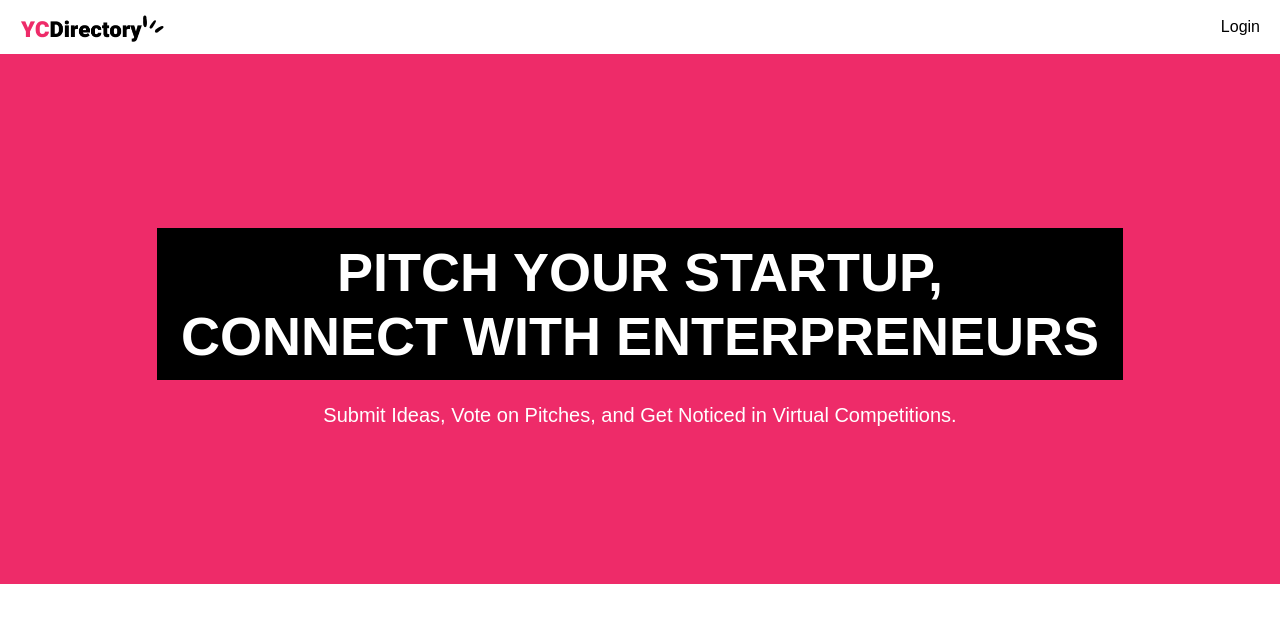
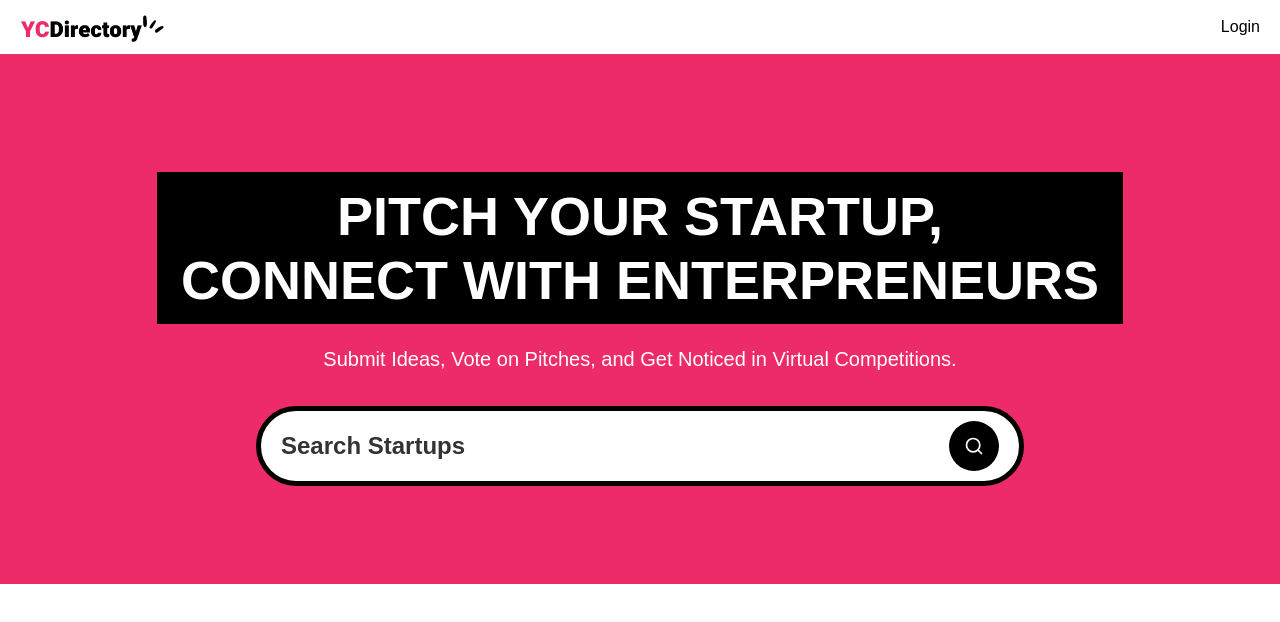
Before and after one commit to edsonv/javascript-mastery---next.js-15-crash-course, a Next.js app: page / in a window 1280 px wide. Shown: the top 622 px of the page. Built offline with nearby package versions, Linux system fonts and the light colour scheme; no server answers; a web font is replaced by a local one.

Commit message:
Search form

```diff
--- a/app/(root)/layout.tsx
+++ b/app/(root)/layout.tsx
@@ -1,5 +1,5 @@
 import { ReactNode } from 'react';
-import Navbar from '../components/Navbar';
+import Navbar from '@/components/Navbar';
 
 const Layout = ({ children }: Readonly<{ children: ReactNode }>) => {
   return (
--- a/app/(root)/page.tsx
+++ b/app/(root)/page.tsx
@@ -1,4 +1,12 @@
-const Home = () => {
+import SearchForm from '@/components/SearchForm';
+
+type Props = {
+  searchParams: Promise<{ query?: string }>;
+};
+
+const Home = async ({ searchParams }: Props) => {
+  const query = (await searchParams).query;
+
   return (
     <>
       <section className='pink_container'>
@@ -9,6 +17,7 @@
           Submit Ideas, Vote on Pitches, and Get Noticed in Virtual
           Competitions.
         </p>
+        <SearchForm query={query} />
       </section>
     </>
   );
--- /dev/null
+++ b/components/SearchForm.tsx
@@ -0,0 +1,28 @@
+import Form from 'next/form';
+import SearchFormReset from '@/components/SearchFormReset';
+import { Search } from 'lucide-react';
+
+type Props = {
+  query?: string;
+};
+
+const SearchForm = ({ query }: Props) => {
+  return (
+    <Form action='/' scroll={false} className='search-form'>
+      <input
+        name='query'
+        defaultValue={query}
+        className='search-input'
+        placeholder='Search Startups'
+      />
+      <div className='flex gap-2'>
+        {query && <SearchFormReset />}
+
+        <button type='submit' className='search-btn text-white'>
+          <Search className='size-5' />
+        </button>
+      </div>
+    </Form>
+  );
+};
+export default SearchForm;
--- /dev/null
+++ b/components/SearchFormReset.tsx
@@ -0,0 +1,22 @@
+'use client';
+
+import { X } from 'lucide-react';
+import Link from 'next/link';
+
+const SearchFormReset = () => {
+  const reset = () => {
+    const form = document.querySelector('.search-form') as HTMLFormElement;
+
+    if (form) form.reset();
+  };
+
+  return (
+    <button type='reset' onClick={reset}>
+      <Link href='/' className='search-btn text-white'>
+        <X className='size-5' />
+      </Link>
+    </button>
+  );
+};
+
+export default SearchFormReset;
--- /dev/null
+++ b/components/ui/button.tsx
@@ -0,0 +1,57 @@
+import * as React from "react"
+import { Slot } from "@radix-ui/react-slot"
+import { cva, type VariantProps } from "class-variance-authority"
+
+import { cn } from "@/lib/utils"
+
+const buttonVariants = cva(
+  "inline-flex items-center justify-center gap-2 whitespace-nowrap rounded-md text-sm font-medium transition-colors focus-visible:outline-none focus-visible:ring-1 focus-visible:ring-ring disabled:pointer-events-none disabled:opacity-50 [&_svg]:pointer-events-none [&_svg]:size-4 [&_svg]:shrink-0",
+  {
+    variants: {
+      variant: {
+        default:
+          "bg-primary text-primary-foreground shadow hover:bg-primary/90",
+        destructive:
+          "bg-destructive text-destructive-foreground shadow-sm hover:bg-destructive/90",
+        outline:
+          "border border-input bg-background shadow-sm hover:bg-accent hover:text-accent-foreground",
+        secondary:
+          "bg-secondary text-secondary-foreground shadow-sm hover:bg-secondary/80",
+        ghost: "hover:bg-accent hover:text-accent-foreground",
+        link: "text-primary underline-offset-4 hover:underline",
+      },
+      size: {
+        default: "h-9 px-4 py-2",
+        sm: "h-8 rounded-md px-3 text-xs",
+        lg: "h-10 rounded-md px-8",
+        icon: "h-9 w-9",
+      },
+    },
+    defaultVariants: {
+      variant: "default",
+      size: "default",
+    },
+  }
+)
+
+export interface ButtonProps
+  extends React.ButtonHTMLAttributes<HTMLButtonElement>,
+    VariantProps<typeof buttonVariants> {
+  asChild?: boolean
+}
+
+const Button = React.forwardRef<HTMLButtonElement, ButtonProps>(
+  ({ className, variant, size, asChild = false, ...props }, ref) => {
+    const Comp = asChild ? Slot : "button"
+    return (
+      <Comp
+        className={cn(buttonVariants({ variant, size, className }))}
+        ref={ref}
+        {...props}
+      />
+    )
+  }
+)
+Button.displayName = "Button"
+
+export { Button, buttonVariants }
--- a/package.json
+++ b/package.json
@@ -17,6 +17,7 @@
     "node": ">=22.13.0"
   },
   "dependencies": {
+    "@radix-ui/react-slot": "^1.1.2",
     "@tailwindcss/typography": "^0.5.16",
     "class-variance-authority": "^0.7.1",
     "clsx": "^2.1.1",
```
Also changed, not shown: components/Navbar.tsx (renamed from app/components/Navbar.tsx), 1 other file (tests, documents, lock files or other folders).
